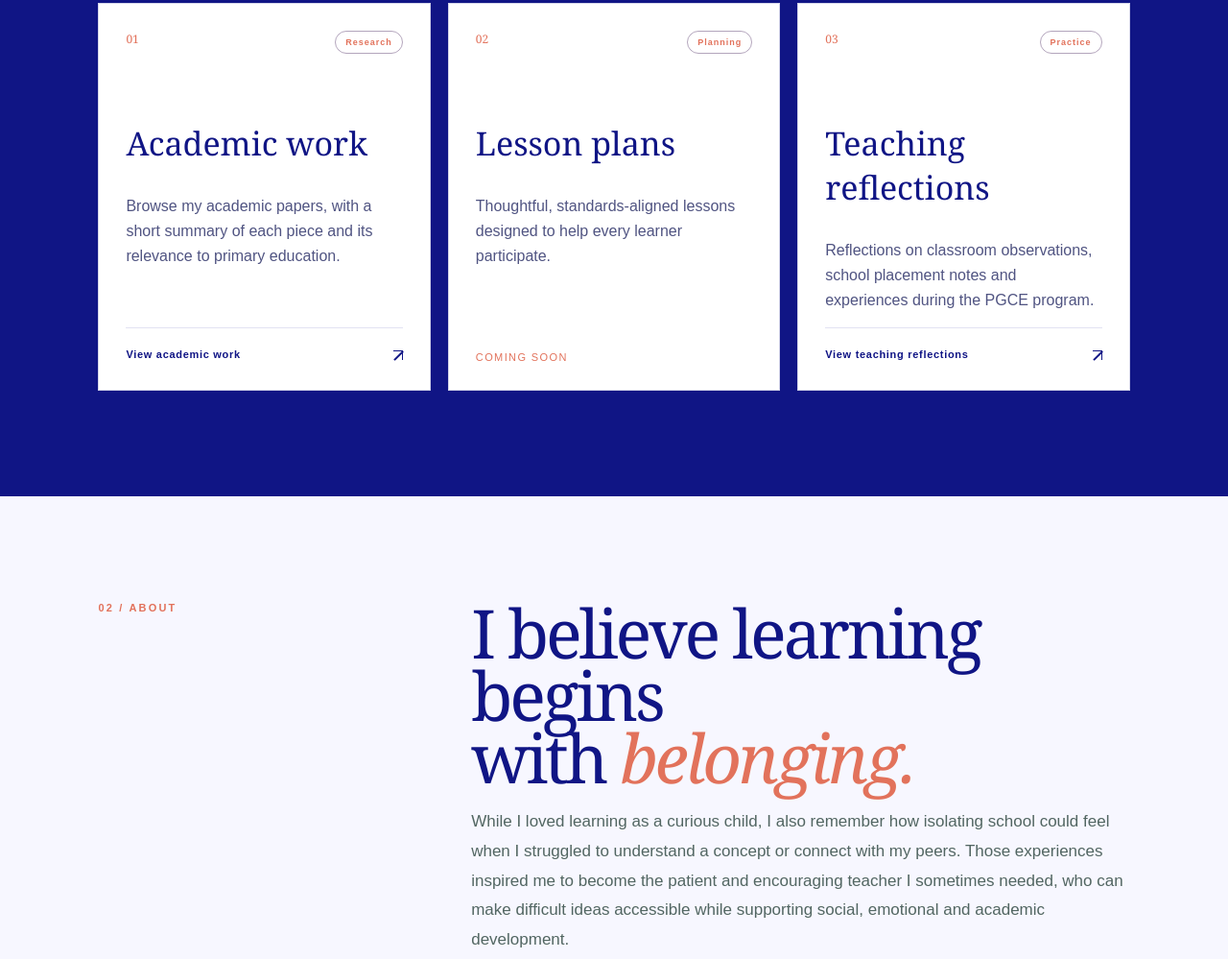
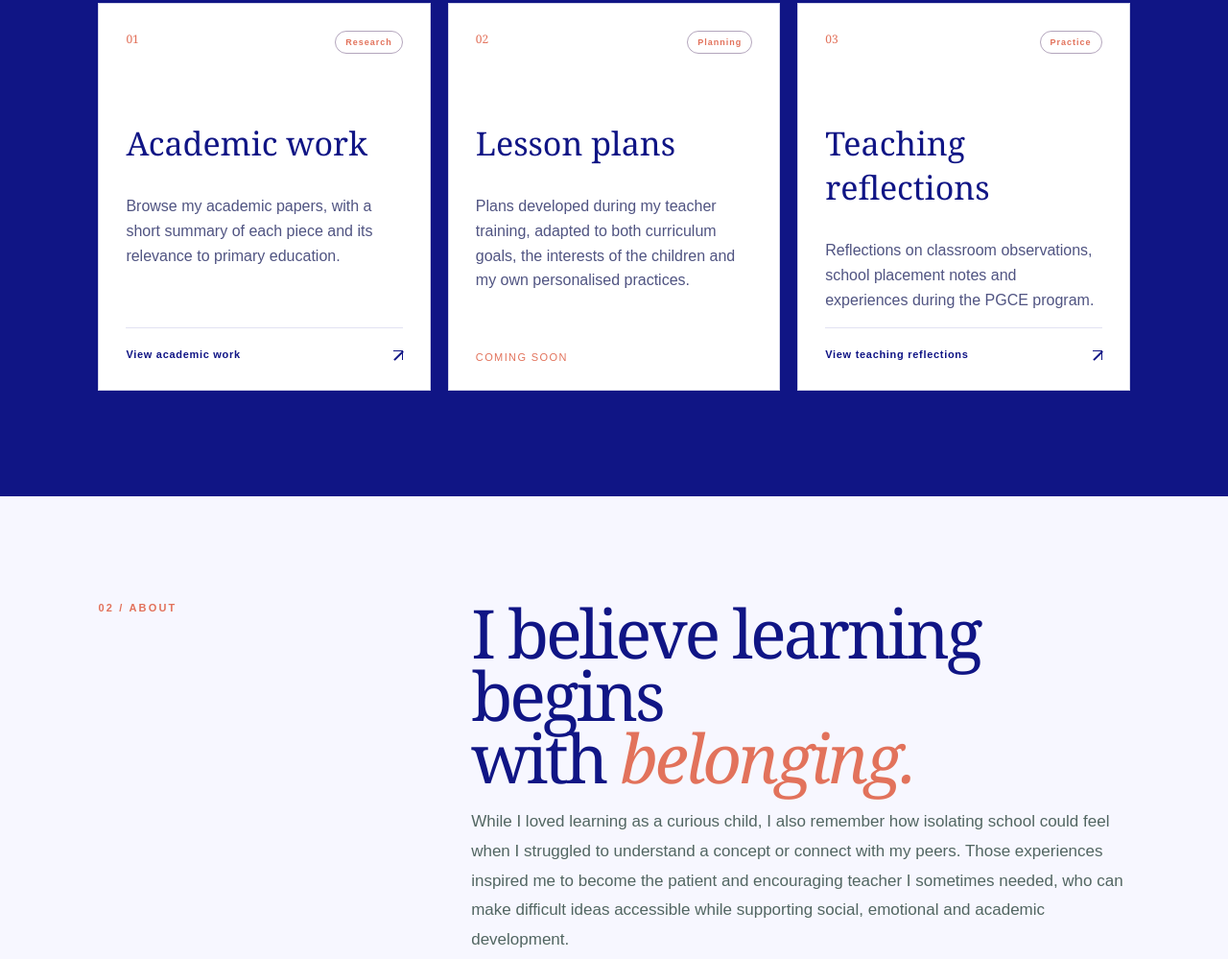
Before and after one commit to lalanichandrastewarteduportfolio/lalanichandrastewarteduportfolio.github.io, a plain HTML site: page index.html in a window 1280 px wide. Shown: the part 1299-2298 px from the top of the page at 96% size. Drawn offline with Linux system fonts and the light colour scheme.

Commit message:
Update lesson plans description

```diff
--- a/index.html
+++ b/index.html
@@ -34,7 +34,7 @@
 <div class="sectionHeading"><div><p class="sectionNumber">01 / SELECTED WORK</p><h2>A growing <em>portfolio.</em></h2></div><p>Projects and artifacts from my journey toward becoming a thoughtful, effective teacher.</p></div>
 <div class="workGrid">
 <article class="workCard"><div class="cardTop"><span>01</span><span class="tag">Research</span></div><h3><a class="workTitleLink" href="academic-work.html">Academic work</a></h3><p>Browse my academic papers, with a short summary of each piece and its relevance to primary education.</p><a class="workLink" href="academic-work.html">View academic work <i class="lineArrow" aria-hidden="true"></i></a></article>
-<article class="workCard"><div class="cardTop"><span>02</span><span class="tag">Planning</span></div><h3>Lesson plans</h3><p>Thoughtful, standards-aligned lessons designed to help every learner participate.</p><span class="coming">Coming soon</span></article>
+<article class="workCard"><div class="cardTop"><span>02</span><span class="tag">Planning</span></div><h3>Lesson plans</h3><p>Plans developed during my teacher training, adapted to both curriculum goals, the interests of the children and my own personalised practices.</p><span class="coming">Coming soon</span></article>
 <article class="workCard"><div class="cardTop"><span>03</span><span class="tag">Practice</span></div><h3><a class="workTitleLink" href="#reflections">Teaching reflections</a></h3><p>Reflections on classroom observations, school placement notes and experiences during the PGCE program.</p><a class="workLink" href="#reflections">View teaching reflections <i class="lineArrow" aria-hidden="true"></i></a></article>
 </div></section>
 <section class="about section" id="about"><p class="sectionNumber">02 / ABOUT</p><div><h2>I believe learning begins<br>with <em>belonging.</em></h2>
```
